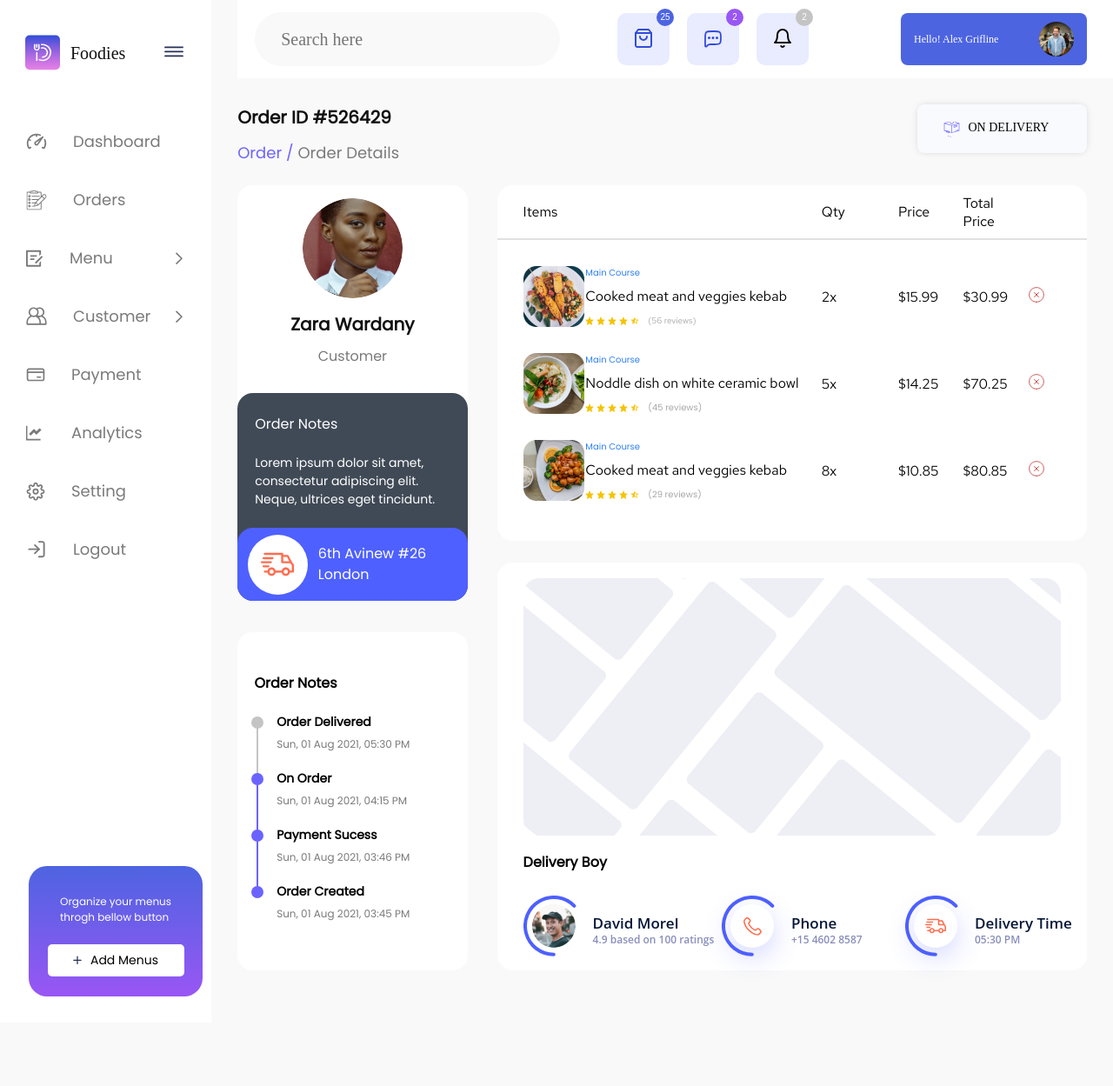
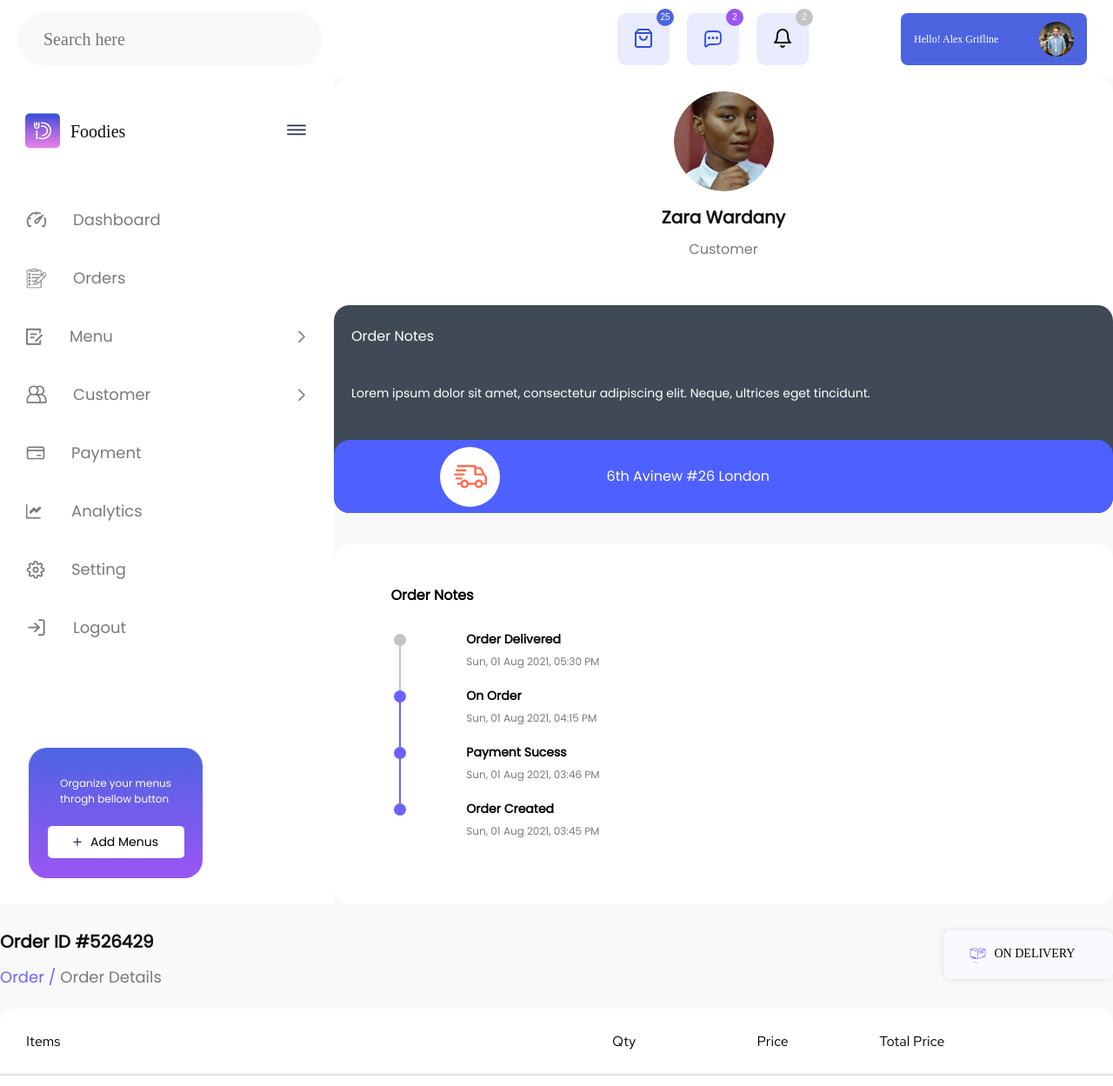
Before and after one commit to valentinProtasevich/Foodies, a website: page index.html in a window 1280 px wide. Shown: the top 1249 px of the page at 87% size. Before the commit the page ends 1176 px from the top, so only its background shows below. Drawn offline with Linux system fonts and the light colour scheme; a web font is replaced by a local one.

Commit message:
Delete extra margin and correcr grid-template-areas

```diff
--- a/css/style.css
+++ b/css/style.css
@@ -5,13 +5,14 @@
 body {
   display: grid;
   grid-template-areas:
-    'nav header header'
-    'nav orderDescr status'
-    'nav customer foodMenu'
-    'nav customer delivery'
-    'nav orderNotes delivery';
-  grid-template-rows: 90px 123px 408.5px auto 485px;
-  grid-template-columns: 19% 1fr 58%;
+    'nav ... header header header header'
+    'nav ... orderDescr ... status ...'
+    'nav ... customer ... foodMenu ...'
+    'nav ... customer ... delivery ...'
+    'nav ... orderNotes ... delivery ...'
+    'nav ... ... ... ... ...';
+  grid-template-rows: 90px 123px 408.5px auto 485px 60px;
+  grid-template-columns: 19% 30px 1fr 35px 58% 30px;
 
   height: 100vh;
   margin: 0;
@@ -22,7 +23,7 @@ body {
   background-color: #F9F9F9;
 }
 
-@media all and (max-width: 1100px) {
+@media all and (max-width: 1280px) {
   body {
     grid-template-areas:
     'header header'
@@ -32,7 +33,7 @@ body {
     'foodMenu foodMenu'
     'delivery delivery';
     grid-template-rows: 90px 500px 450px 120px 500px 500px;
-    grid-template-columns: 250px 750px;
+    grid-template-columns: 30% 70%;
   }
 }
 
@@ -266,8 +267,6 @@ body {
 
   position: relative;
 
-  margin-left: 30px;
-
   background: #FFFFFF;
 }
 
@@ -424,8 +423,6 @@ body {
   justify-self: start;
   align-self: center;
   align-content: start;
-
-  margin-left: 30px;
 }
 
 .orderDescr .orderID {
@@ -482,7 +479,6 @@ body {
   width: 195px;
   height: 56px;
   margin-top: 30px;
-  margin-right: 30px;
 
   background: #F9FAFE;
   box-shadow: 0px 0px 10px -3px rgba(0, 0, 0, 0.25);
@@ -515,8 +511,6 @@ body {
 .customer {
   display: grid;
   grid-template-rows: auto 239px;
-
-  margin-left: 30px;
 
   background: #FFFFFF;
   border-radius: 18px;
@@ -641,8 +635,6 @@ body {
   grid-template-rows: 24% repeat(4, 65px) auto;
 
   margin-top: 36px;
-  margin-bottom: 60px;
-  margin-left: 30px;
 
   background: #FFFFFF;
   border-radius: 18px;
@@ -851,8 +843,6 @@ body {
   grid-template-rows: 15% 17px 100px 100px 100px;
   grid-template-columns: 15% 40% 13% 11% 11% 10%;
   align-items: center;
-  margin-left: 34px;
-  margin-right: 30px;
 
   background: #FFFFFF;
   border-radius: 18px;
@@ -1163,9 +1153,6 @@ body {
   grid-template-columns: repeat(3, 1fr);
 
   margin-top: 25px;
-  margin-bottom: 60px;
-  margin-left: 34px;
-  margin-right: 30px;
 
   background: #FFFFFF;
   border-radius: 18px;
@@ -1235,8 +1222,6 @@ body {
 }
 
 .delivery__person_name {
-  font-family: 'Open Sans';
-  font-style: normal;
   font-weight: 600;
   font-size: 17px;
   line-height: 23px;
@@ -1245,8 +1230,6 @@ body {
 }
 
 .delivery__person_rating {
-  font-family: 'Open Sans';
-  font-style: normal;
   font-weight: 600;
   font-size: 12px;
   line-height: 16px;
@@ -1297,7 +1280,6 @@ body {
 }
 
 .delivery__phone_name {
-  font-family: 'Open Sans';
   font-weight: 600;
   font-size: 17px;
   line-height: 23px;
@@ -1306,7 +1288,6 @@ body {
 }
 
 .delivery__phone_number {
-  font-family: 'Open Sans';
   font-weight: 600;
   font-size: 12px;
   line-height: 16px;
@@ -1356,7 +1337,6 @@ body {
 }
 
 .delivery__time_name {
-  font-family: 'Open Sans';
   font-weight: 600;
   font-size: 17px;
   line-height: 23px;
@@ -1365,7 +1345,6 @@ body {
 }
 
 .delivery__time_time {
-  font-family: 'Open Sans';
   font-weight: 600;
   font-size: 12px;
   line-height: 16px;
```
